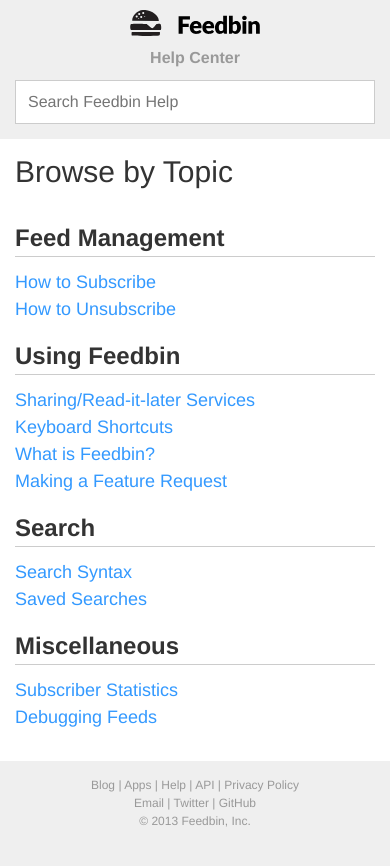
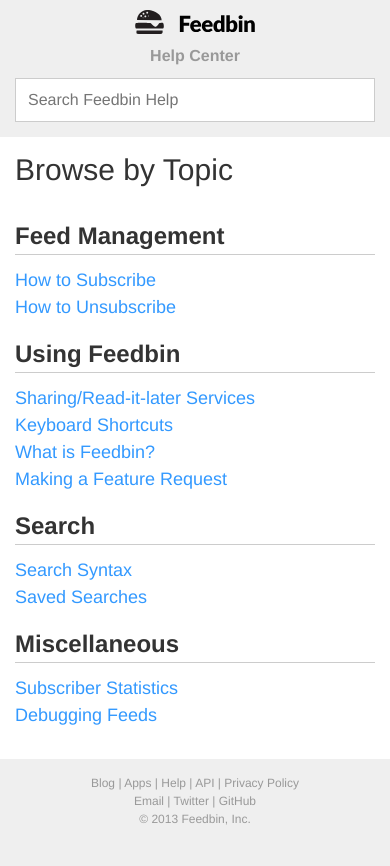
Before and after one commit to willrobin/feedbin-help, a Jekyll site: the page built from index.html, in a window 390 px wide. Shown: the top 866 px of the page. Built offline with Jekyll 4.4.1, drawn with Linux system fonts in a browser that asks for light colours; the list of posts is cut into pages by our own code; comment, search, counter and statistics services are not loaded.

Commit message:
Smaller logo on smaller screens.

```diff
--- a/assets/stylesheets/css.css
+++ b/assets/stylesheets/css.css
@@ -717,7 +717,7 @@
 	.logo img {
 		float: none;
 		margin: 0 auto 10px auto;
-		width: 130px;
+		width: 120px;
 	}
 
 	.logo .sub-head {
```
